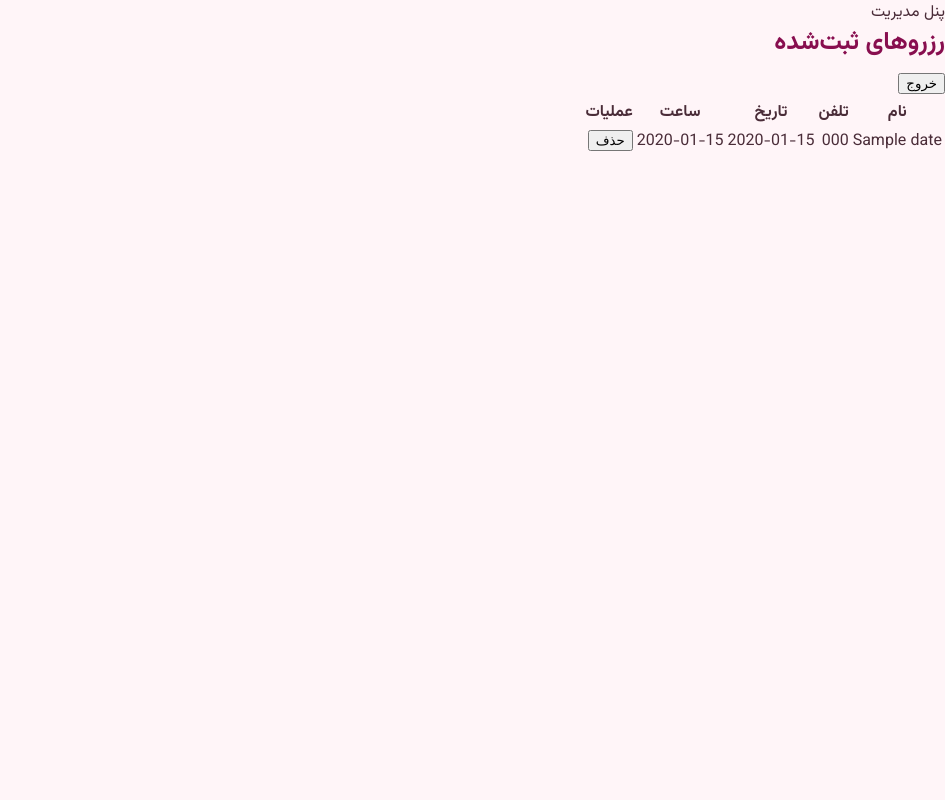
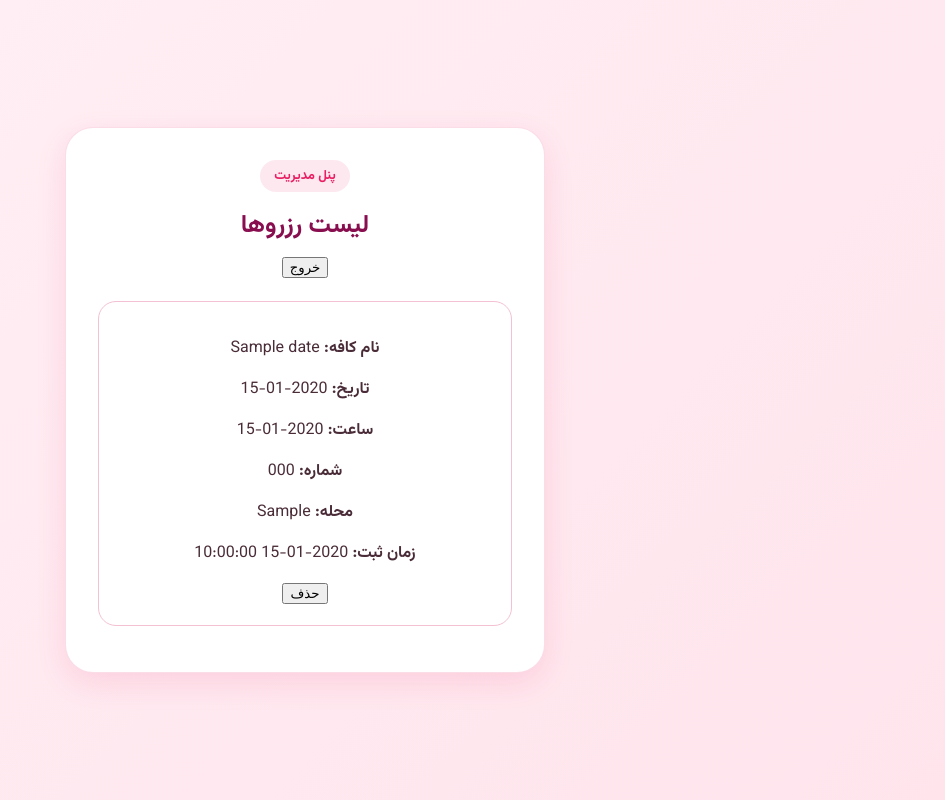
Before and after one commit to alijoneidijfr/DATE-1, a Flask app: page /admin in a window 1280 px wide. Shown: the whole page, without its empty margins (335-1280 px from the left). Run offline with Flask 3, Linux system fonts and the light colour scheme; the visitor is signed in with stand-in values (Sample User, id 1); tables that the repository leaves empty hold one stand-in row (values such as "Sample post").

Commit message:
Update admin.html

```diff
--- a/templates/admin.html
+++ b/templates/admin.html
@@ -1,30 +1,37 @@
 {% extends "base.html" %}
+
 {% block title %}مدیریت رزروها{% endblock %}
+
 {% block content %}
-<section class="admin-card fade-in">
-  <header class="admin-header">
-    <div>
-      <div class="brand">پنل مدیریت</div>
-      <h1>رزروهای ثبت‌شده</h1>
+<div class="hero">
+    <div class="card romantic-card">
+        <div class="badge">پنل مدیریت</div>
+        <h1>لیست رزروها</h1>
+
+        <form action="{{ url_for('admin_logout') }}" method="post" style="margin-bottom: 20px;">
+            <button class="secondary-button" type="submit">خروج</button>
+        </form>
+
+        {% if bookings %}
+        <div class="admin-list">
+            {% for booking in bookings %}
+            <div class="booking-card" style="background: rgba(255,255,255,0.8); border: 1px solid #f3c1d3; border-radius: 18px; padding: 18px; margin-bottom: 14px;">
+                <p><strong>نام کافه:</strong> {{ booking.name }}</p>
+                <p><strong>تاریخ:</strong> {{ booking.booking_date }}</p>
+                <p><strong>ساعت:</strong> {{ booking.booking_time }}</p>
+                <p><strong>شماره:</strong> {{ booking.phone }}</p>
+                <p><strong>محله:</strong> {{ booking.cafe_area }}</p>
+                <p><strong>زمان ثبت:</strong> {{ booking.created_at }}</p>
+
+                <form action="{{ url_for('delete_booking', booking_id=booking.id) }}" method="post" onsubmit="return confirm('این رزرو حذف شود؟');">
+                    <button class="delete-button" type="submit">حذف</button>
+                </form>
+            </div>
+            {% endfor %}
+        </div>
+        {% else %}
+        <p>هنوز رزروی ثبت نشده است.</p>
+        {% endif %}
     </div>
-    <form action="{{ url_for('admin_logout') }}" method="post"><button class="secondary-button" type="submit">خروج</button></form>
-  </header>
-  {% if bookings %}
-  <div class="table-wrap">
-    <table>
-      <thead><tr><th>نام</th><th>تلفن</th><th>تاریخ</th><th>ساعت</th><th>عملیات</th></tr></thead>
-      <tbody>
-      {% for booking in bookings %}
-        <tr>
-          <td>{{ booking.name }}</td><td>{{ booking.phone }}</td><td>{{ booking.booking_date }}</td><td>{{ booking.booking_time }}</td>
-          <td><form action="{{ url_for('delete_booking', booking_id=booking.id) }}" method="post" onsubmit="return confirm('این رزرو حذف شود؟');"><button class="delete-button" type="submit">حذف</button></form></td>
-        </tr>
-      {% endfor %}
-      </tbody>
-    </table>
-  </div>
-  {% else %}
-  <p class="empty-state">هنوز هیچ رزروی ثبت نشده است.</p>
-  {% endif %}
-</section>
+</div>
 {% endblock %}
```
